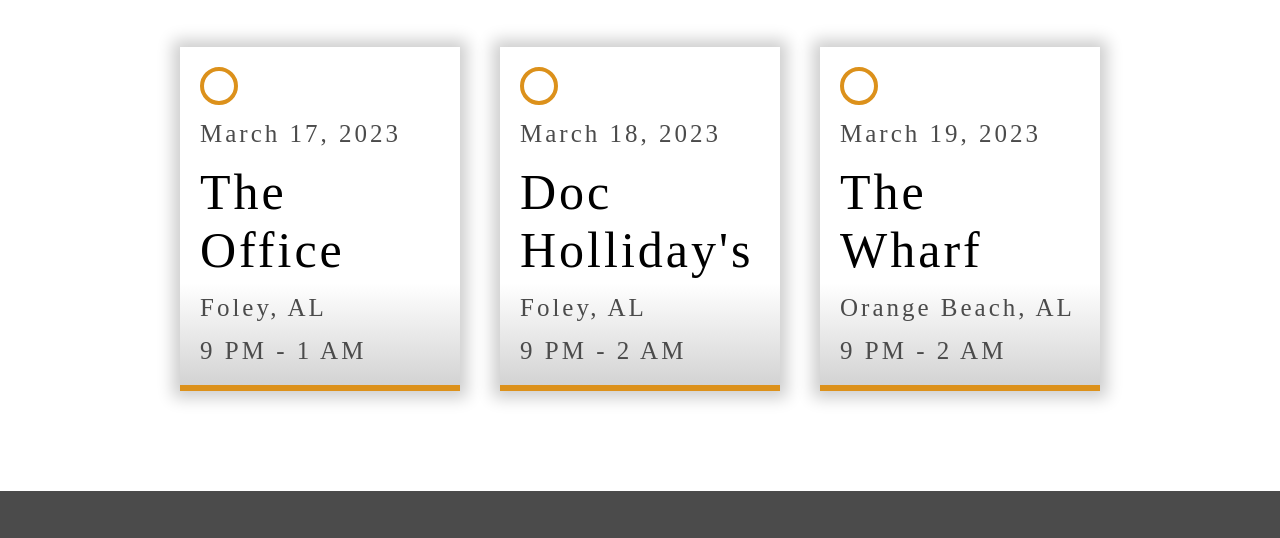
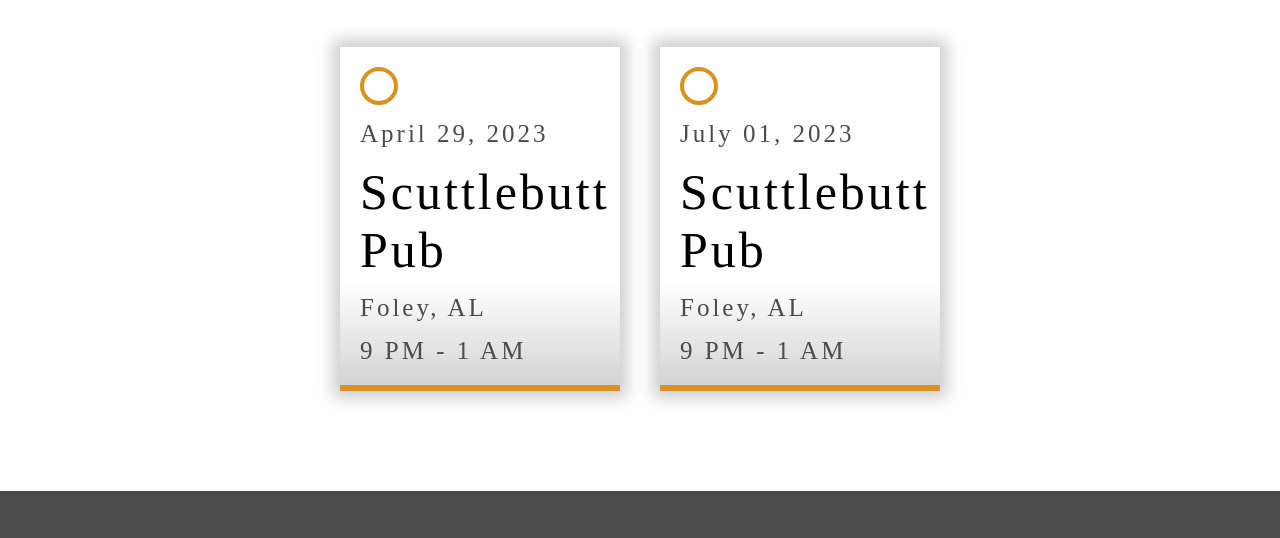
Before and after one commit to atolle/TheUndertow, a website: page src/html/index.html in a window 1280 px wide. Shown: the part 760-1298 px from the top of the page. Drawn offline with nearby package versions, Linux system fonts and the light colour scheme; files that its build step writes are made by us from their sources; a small style sheet from the web is missing; files whose address does not match are found by name; a web font is replaced by a local one.

Commit message:
More changes

```diff
--- a/src/json/shows.json
+++ b/src/json/shows.json
@@ -1,23 +1,16 @@
 [
     {
-        "date": "March 17, 2023",
-        "venue": "The Office",
+        "date": "April 29, 2023",
+        "venue": "Scuttlebutt Pub",
         "location": "Foley, AL",
         "time": "9 PM - 1 AM",
-        "href": "https://www.officelounge-foley.com/"
+        "href": "https://www.scuttlebuttpub.com/"
     },
     {
-        "date": "March 18, 2023",
-        "venue": "Doc Holliday's",
+        "date": "July 01, 2023",
+        "venue": "Scuttlebutt Pub",
         "location": "Foley, AL",
-        "time": "9 PM - 2 AM",
-        "href": "https://www.dochollidaysfoley.com/"
-    },
-    {
-        "date": "March 19, 2023",
-        "venue": "The Wharf",
-        "location": "Orange Beach, AL",
-        "time": "9 PM - 2 AM",
-        "href": "https://alwharf.com/"
+        "time": "9 PM - 1 AM",
+        "href": "https://www.scuttlebuttpub.com/"
     }
 ]
--- a/src/scss/styles.scss
+++ b/src/scss/styles.scss
@@ -16,7 +16,7 @@
     flex-direction: column;
     justify-content: center;
     align-items: center;
-    background-color: black;
+    background-color: rgb(82,86,89);
 }
 
 .row {
```
